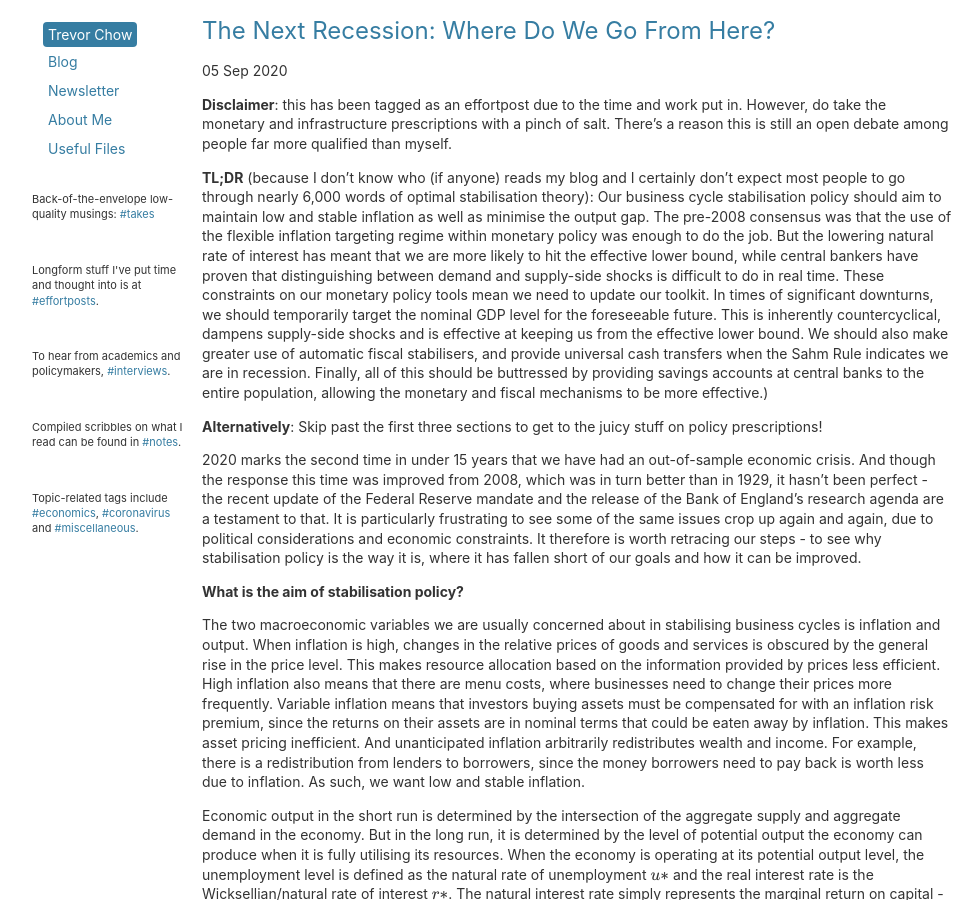
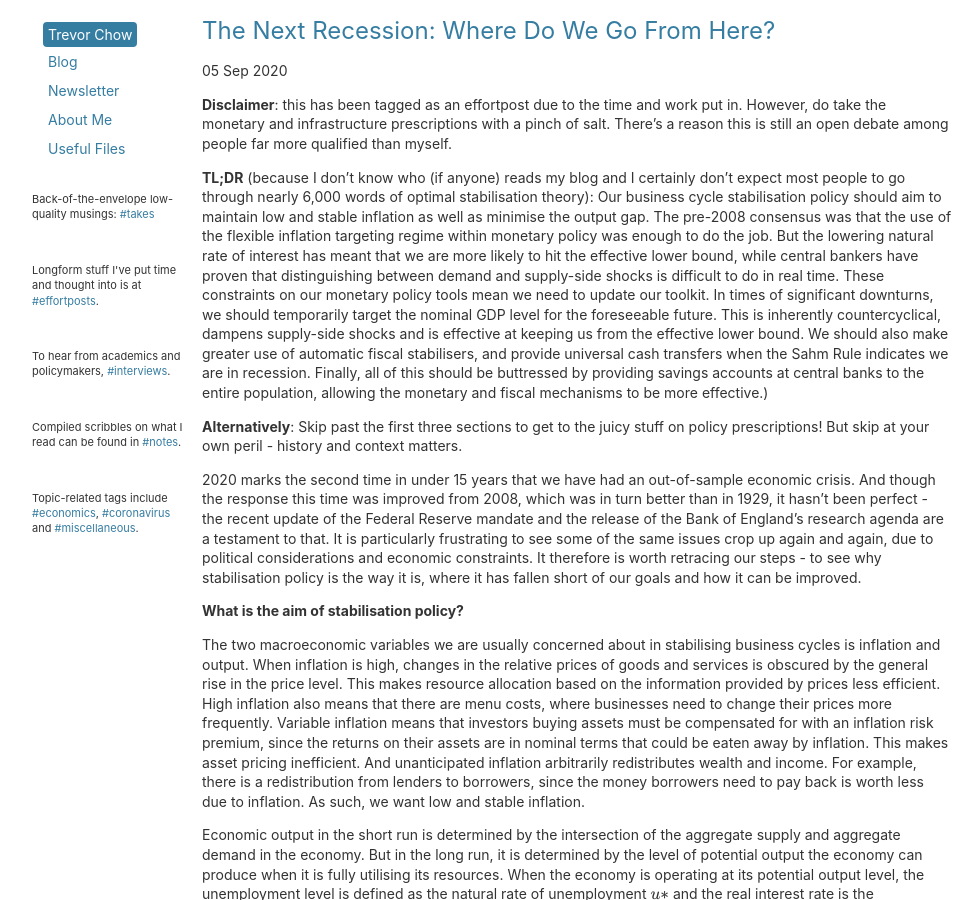
Before and after one commit to tmychow/tmychow.github.io, a Jekyll site: the page built from _posts/2020-09-05-the-next-recession.md, in a window 1280 px wide and 900 px high. Shown: the whole window, without its empty margins (28-1008 px from the left). Built offline with Jekyll 4.4.1, drawn with Linux system fonts in a browser that asks for light colours; formulas are drawn with MathJax 3.

Commit message:
Update 2020-09-05-the-next-recession.md

```diff
--- a/_posts/2020-09-05-the-next-recession.md
+++ b/_posts/2020-09-05-the-next-recession.md
@@ -9,7 +9,7 @@ tags: economics effortposts
 
 **TL;DR** (because I don't know who (if anyone) reads my blog and I certainly don't expect most people to go through nearly 6,000 words of optimal stabilisation theory): Our business cycle stabilisation policy should aim to maintain low and stable inflation as well as minimise the output gap. The pre-2008 consensus was that the use of the flexible inflation targeting regime within monetary policy was enough to do the job. But the lowering natural rate of interest has meant that we are more likely to hit the effective lower bound, while central bankers have proven that distinguishing between demand and supply-side shocks is difficult to do in real time. These constraints on our monetary policy tools mean we need to update our toolkit. In times of significant downturns, we should temporarily target the nominal GDP level for the foreseeable future. This is inherently countercyclical, dampens supply-side shocks and is effective at keeping us from the effective lower bound. We should also make greater use of automatic fiscal stabilisers, and provide universal cash transfers when the Sahm Rule indicates we are in recession. Finally, all of this should be buttressed by providing savings accounts at central banks to the entire population, allowing the monetary and fiscal mechanisms to be more effective.)
 
-**Alternatively**: Skip past the first three sections to get to the juicy stuff on policy prescriptions!
+**Alternatively**: Skip past the first three sections to get to the juicy stuff on policy prescriptions! But skip at your own peril - history and context matters.
 
 2020 marks the second time in under 15 years that we have had an out-of-sample economic crisis. And though the response this time was improved from 2008, which was in turn better than in 1929, it hasn't been perfect - the recent update of the Federal Reserve mandate and the release of the Bank of England's research agenda are a testament to that. It is particularly frustrating to see some of the same issues crop up again and again, due to political considerations and economic constraints. It therefore is worth retracing our steps - to see why stabilisation policy is the way it is, where it has fallen short of our goals and how it can be improved.
 
```
